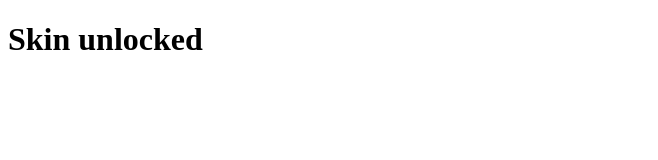
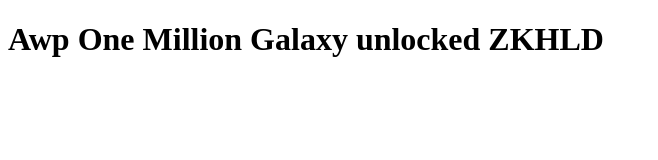
Before and after one commit to RuanComJ/Site-do-ruancomj-do-bs, a plain HTML site: page Codigo.html in a window 1280 px wide. Shown: the whole page, without its empty margins (0-658 px from the left). Drawn offline with Linux system fonts and the light colour scheme.

Commit message:
Update Codigo.html

```diff
--- a/Codigo.html
+++ b/Codigo.html
@@ -5,6 +5,6 @@
     <title></title>
   </head>
   <body>
-  <h1>Skin unlocked</h1>
+  <h1>Awp One Million Galaxy unlocked ZKHLD</h1>
   </body>
 </html>
```
